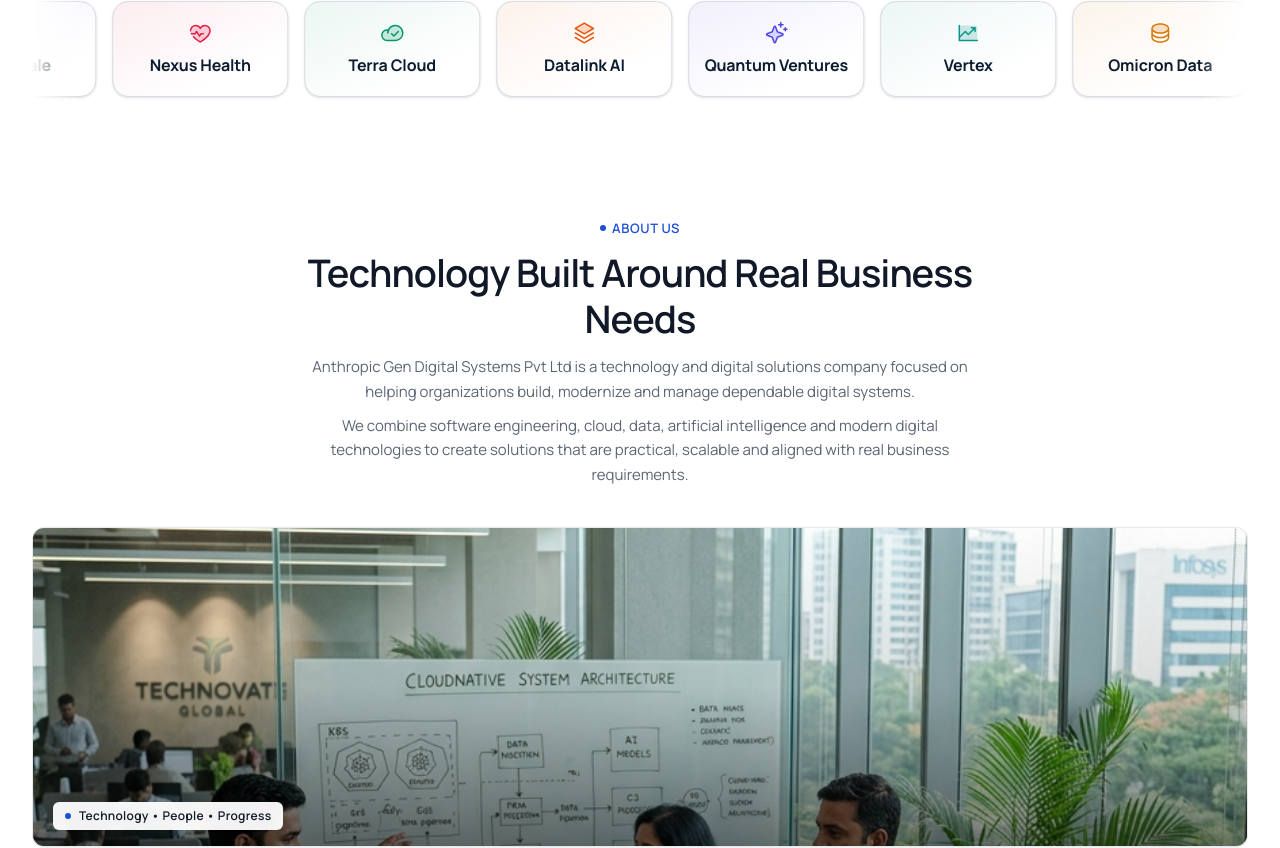
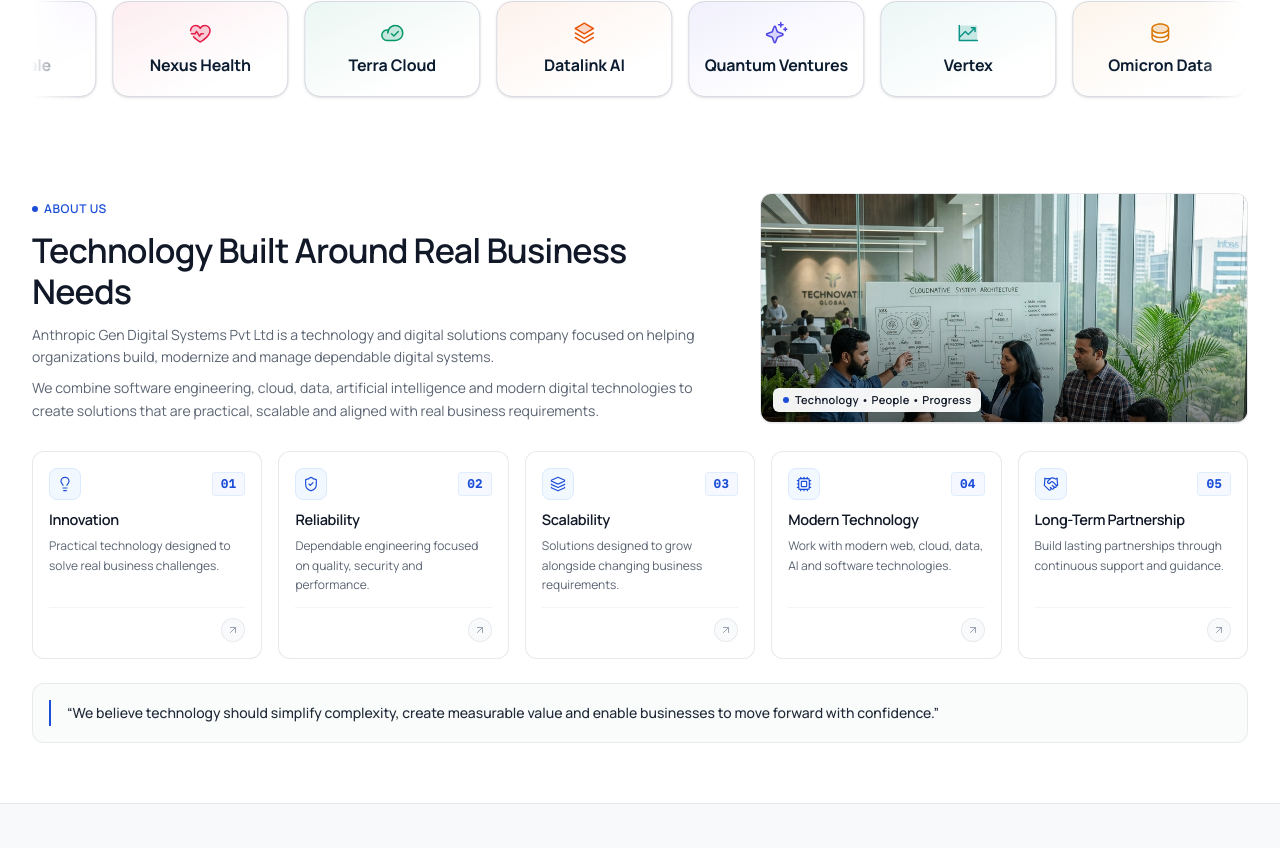
Before and after one commit to jayanthbabu3/AGDS, a React (Vite) app: page / in a window 1280 px wide. Shown: the part 1030-1878 px from the top of the page. Built offline with nearby package versions, Linux system fonts and the light colour scheme.

Commit message:
refactor(about): fix alignment, uncrop team photo, and balance screen-fit proportions

```diff
--- a/src/components/About.jsx
+++ b/src/components/About.jsx
@@ -44,21 +44,24 @@ export default function About() {
   ];
 
   return (
-    <section id="about" className="py-16 sm:py-18 lg:py-20 bg-white border-b border-gray-200">
+    <section id="about" className="py-14 sm:py-16 lg:py-[60px] bg-white border-b border-gray-200">
       <div className="max-w-[1240px] xl:max-w-[1280px] mx-auto px-4 sm:px-6 lg:px-8">
 
-        {/* TOP: Section Eyebrow, Heading, and Descriptive Paragraphs */}
-        <div className="max-w-3xl mx-auto text-center mb-8 sm:mb-10">
-          <div className="inline-flex items-center space-x-1.5 text-[12px] sm:text-[13px] font-semibold uppercase tracking-wider text-[#1D4ED8] mb-2.5 sm:mb-3">
+        {/* TOP: Two-Column Aligned Executive Block (Story & Uncropped Team Visual) */}
+        <div className="grid grid-cols-1 lg:grid-cols-12 gap-6 lg:gap-8 items-center mb-6 sm:mb-7">
+
+          {/* Left Column: Eyebrow, Heading & Introduction Copy */}
+          <div className="lg:col-span-7 space-y-2.5 sm:space-y-3">
+            <div className="inline-flex items-center space-x-1.5 text-[11px] sm:text-[12px] font-semibold uppercase tracking-wider text-[#1D4ED8]">
               <span className="w-1.5 h-1.5 rounded-full bg-[#1D4ED8]"></span>
               <span>ABOUT US</span>
             </div>
 
-          <h2 className="text-[26px] sm:text-[32px] lg:text-[36px] xl:text-[38px] font-semibold text-[#111827] leading-[1.2] tracking-tight mb-3.5">
+            <h2 className="text-[24px] sm:text-[28px] lg:text-[32px] xl:text-[34px] font-semibold text-[#111827] leading-[1.2] tracking-tight">
               Technology Built Around Real Business Needs
             </h2>
 
-          <div className="space-y-2.5 text-[14px] sm:text-[14.5px] lg:text-[15px] text-[#5B6472] leading-relaxed max-w-2xl mx-auto">
+            <div className="space-y-2 text-[13px] sm:text-[13.5px] lg:text-[14px] text-[#5B6472] leading-relaxed">
               <p>
                 Anthropic Gen Digital Systems Pvt Ltd is a technology and digital solutions company focused on helping organizations build, modernize and manage dependable digital systems.
               </p>
@@ -68,21 +71,25 @@ export default function About() {
             </div>
           </div>
 
-        {/* WIDE CORPORATE IMAGE BANNER */}
-        <div className="relative w-full h-56 sm:h-64 lg:h-72 xl:h-80 rounded-xl overflow-hidden border border-gray-200/90 shadow-2xs mb-8 sm:mb-10 group bg-gray-100">
+          {/* Right Column: Corporate Team Photo with Proportional Framing */}
+          <div className="lg:col-span-5">
+            <div className="relative w-full h-[200px] sm:h-[220px] lg:h-[230px] rounded-xl overflow-hidden border border-gray-200/90 shadow-2xs bg-gray-100 group">
               <img
                 src={corporatePhotography.about.url}
                 alt="Anthropic Gen Digital Systems engineering and applied AI team collaborating in modern office"
-            className="w-full h-full object-cover object-[center_35%] transition-transform duration-700 group-hover:scale-[1.01]"
+                className="w-full h-full object-cover object-[center_35%] transition-transform duration-500 group-hover:scale-[1.02]"
                 loading="lazy"
               />
-          <div className="absolute inset-0 bg-gradient-to-t from-black/50 via-black/10 to-transparent pointer-events-none" />
+              <div className="absolute inset-0 bg-gradient-to-t from-black/50 via-transparent to-transparent pointer-events-none" />
 
               {/* Subtle Overlay Label */}
-          <div className="absolute bottom-3.5 left-4 sm:bottom-4 sm:left-5 inline-flex items-center px-3 py-1.5 rounded-md bg-white/95 backdrop-blur-xs text-[11.5px] sm:text-xs font-semibold text-[#111827] shadow-xs tracking-wide">
-            <span className="w-1.5 h-1.5 rounded-full bg-[#1D4ED8] mr-2 shrink-0"></span>
+              <div className="absolute bottom-2.5 left-3 inline-flex items-center px-2.5 py-1 rounded-md bg-white/95 backdrop-blur-xs text-[10.5px] sm:text-[11px] font-semibold text-[#111827] shadow-xs tracking-wide">
+                <span className="w-1.5 h-1.5 rounded-full bg-[#1D4ED8] mr-1.5 shrink-0"></span>
                 <span>Technology &bull; People &bull; Progress</span>
               </div>
+            </div>
+          </div>
+
         </div>
 
         {/* 5 COMPACT EQUAL-HEIGHT VALUES CARDS (1 Row on Desktop) */}
@@ -93,11 +100,11 @@ export default function About() {
             return (
               <div
                 key={card.num}
-                className="group p-4 sm:p-4.5 rounded-xl bg-white border border-gray-200/90 hover:border-blue-300/80 hover:shadow-xs hover:-translate-y-0.5 transition-all duration-200 flex flex-col justify-between h-full"
+                className="group p-4 rounded-xl bg-white border border-gray-200/90 hover:border-blue-300/80 hover:shadow-xs hover:-translate-y-0.5 transition-all duration-200 flex flex-col justify-between h-full"
               >
                 <div>
                   {/* Top Meta: Minimal Icon & Small Blue Number */}
-                  <div className="flex items-center justify-between mb-3">
+                  <div className="flex items-center justify-between mb-2.5">
                     <div className="w-8 h-8 rounded-lg bg-blue-50/80 border border-blue-100 text-[#1D4ED8] flex items-center justify-center shrink-0">
                       <Icon className="w-4 h-4 stroke-[1.75]" />
                     </div>
@@ -107,19 +114,18 @@ export default function About() {
                   </div>
 
                   {/* Card Title */}
-                  <h3 className="text-[15px] sm:text-[15.5px] font-semibold text-[#111827] tracking-tight group-hover:text-[#1D4ED8] transition-colors leading-snug">
+                  <h3 className="text-[14px] sm:text-[14.5px] font-semibold text-[#111827] tracking-tight group-hover:text-[#1D4ED8] transition-colors leading-snug">
                     {card.title}
                   </h3>
 
                   {/* Concise Description */}
-                  <p className="mt-1.5 text-[12.5px] sm:text-[13px] text-[#5B6472] leading-relaxed">
+                  <p className="mt-1.5 text-[11.5px] sm:text-[12px] text-[#5B6472] leading-relaxed">
                     {card.desc}
                   </p>
                 </div>
 
                 {/* Subtle Arrow Indicator Footer */}
-                <div className="pt-3 mt-3.5 border-t border-gray-100 flex items-center justify-between text-[11px] font-medium text-gray-400">
-                  <span className="group-hover:text-[#111827] transition-colors">Core Value</span>
+                <div className="pt-2.5 mt-3 border-t border-gray-100 flex items-center justify-end">
                   <div className="w-6 h-6 rounded-full bg-gray-50 border border-gray-200/80 flex items-center justify-center text-gray-400 group-hover:text-[#1D4ED8] group-hover:border-blue-200 group-hover:bg-blue-50/50 transition-all duration-200">
                     <ArrowUpRight className="w-3 h-3 transition-transform duration-200 group-hover:translate-x-0.5 group-hover:-translate-y-0.5" />
                   </div>
@@ -129,10 +135,10 @@ export default function About() {
           })}
         </div>
 
-        {/* BOTTOM STATEMENT WITH VERTICAL ACCENT LINE */}
-        <div className="mt-8 sm:mt-10 pt-6 border-t border-gray-100 flex justify-center">
-          <div className="border-l-2 border-[#1D4ED8] pl-4 sm:pl-5 py-0.5 max-w-3xl">
-            <p className="text-[16px] sm:text-[17px] lg:text-[18px] font-medium text-[#1F2937] leading-relaxed not-italic">
+        {/* SLIM UNDERSTATED BOTTOM STATEMENT (Full-Width Aligned Banner) */}
+        <div className="mt-5 sm:mt-6 p-3.5 sm:p-4 rounded-xl bg-gray-50/80 border border-gray-200/80">
+          <div className="border-l-2 border-[#1D4ED8] pl-3.5 sm:pl-4 py-0.5">
+            <p className="text-[13px] sm:text-[13.5px] lg:text-[14px] font-medium text-[#1F2937] leading-relaxed not-italic">
               “We believe technology should simplify complexity, create measurable value and enable businesses to move forward with confidence.”
             </p>
           </div>
```
Lines whose indentation alone changed are shown as unchanged.
